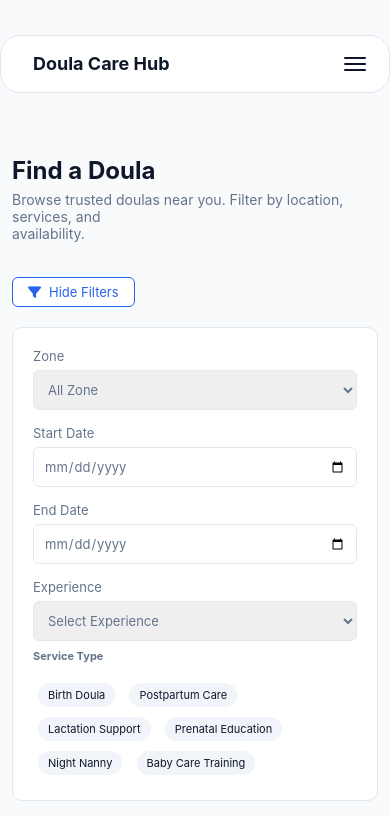
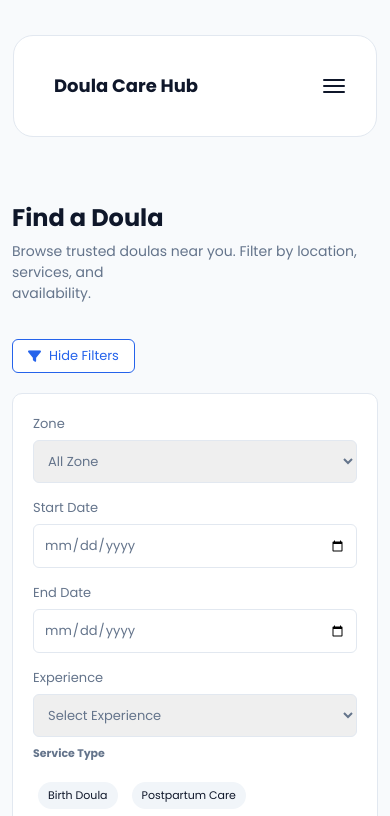
Before and after one commit to Adheena23/doula-care-hub, a plain HTML site: page index.html in a window 390 px wide. Shown: the top 816 px of the page. Drawn offline with Linux system fonts and the light colour scheme.

Commit message:
third update

```diff
--- a/style.css
+++ b/style.css
@@ -6,7 +6,7 @@ html {
   margin: 0;
   padding: 0;
   box-sizing: border-box;
-  font-family: "Inter", sans-serif;
+  font-family: "poppins", sans-serif;
 }
 
 body {
@@ -379,7 +379,9 @@ h1 {
     gap: 12px;
     border-radius: 20px;
     overflow: visible;
-    padding: 10px 16px;
+    padding: 32px 24px;
+    margin-left: 13px;   /* ✅ controls left gap */
+    margin-right: 13px;
 
   }
 
```
